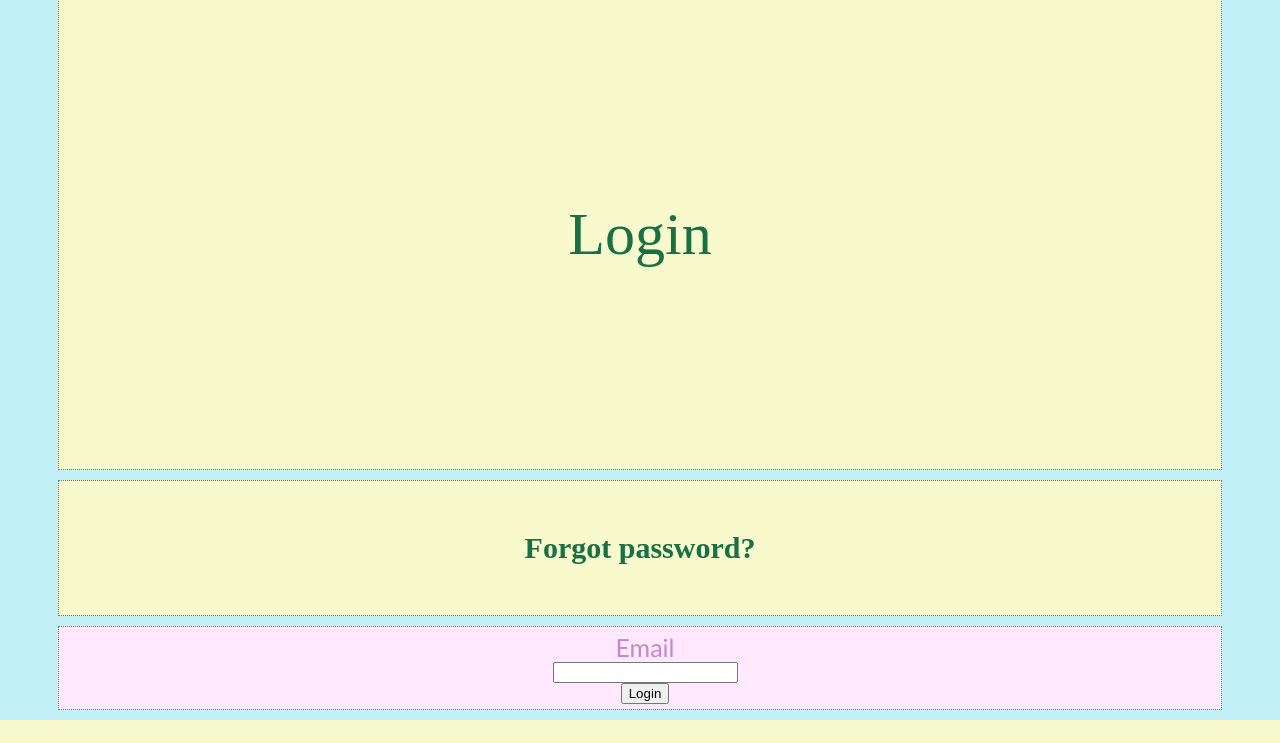
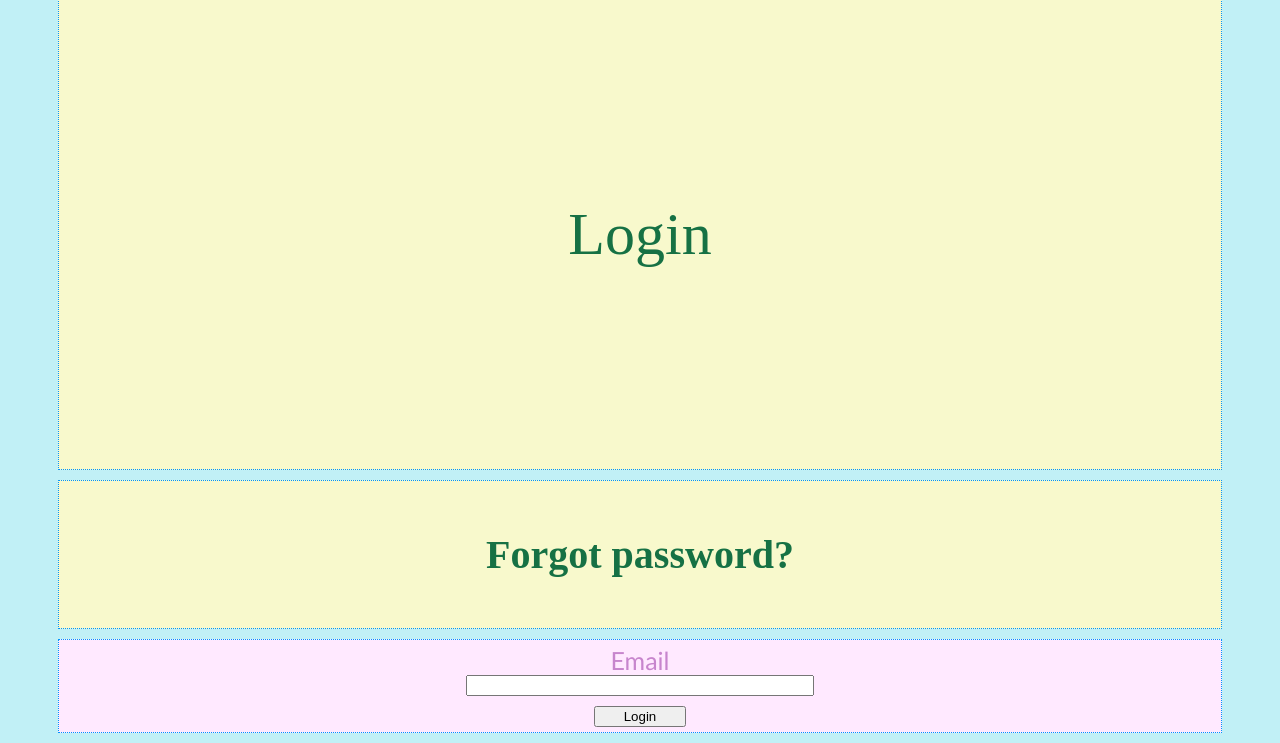
Before and after one commit to peterasujan/web, a Django app: template templates/website/forgot.html in a window 1280 px wide. Shown: the part 108-851 px from the top of the page. Before the commit the page ends 828 px from the top, so only its background shows below. Run offline with Django 3.2, Linux system fonts and the light colour scheme; the template is opened without the code that fills it, so the values that code supplies are empty; some web fonts are replaced.

Commit message:
changed form css

```diff
--- a/website/static/css/style.css
+++ b/website/static/css/style.css
@@ -20,7 +20,7 @@ h1 {
     margin-left: 50px;
     padding-top: 50px;
     padding-bottom: 50px;
-    font-size: 30px;
+    font-size: 40px;
 }
 
 #text {
@@ -48,10 +48,22 @@ h1 {
     margin-right: 50px;
     margin-left: 50px;
     padding-top: 5px;
-    padding-left: 10px;
     padding-bottom: 5px;
     font-size: 25px;
     text-align: center;
+}
+
+input[type="text"] {
+   text-align: left;
+   clear:both;
+   width: 30%;
+}
+
+input[type="submit"] {
+   text-align: center;
+   margin-top: 10px;
+   clear:both;
+   width: 8%;
 }
 
 body {
```
